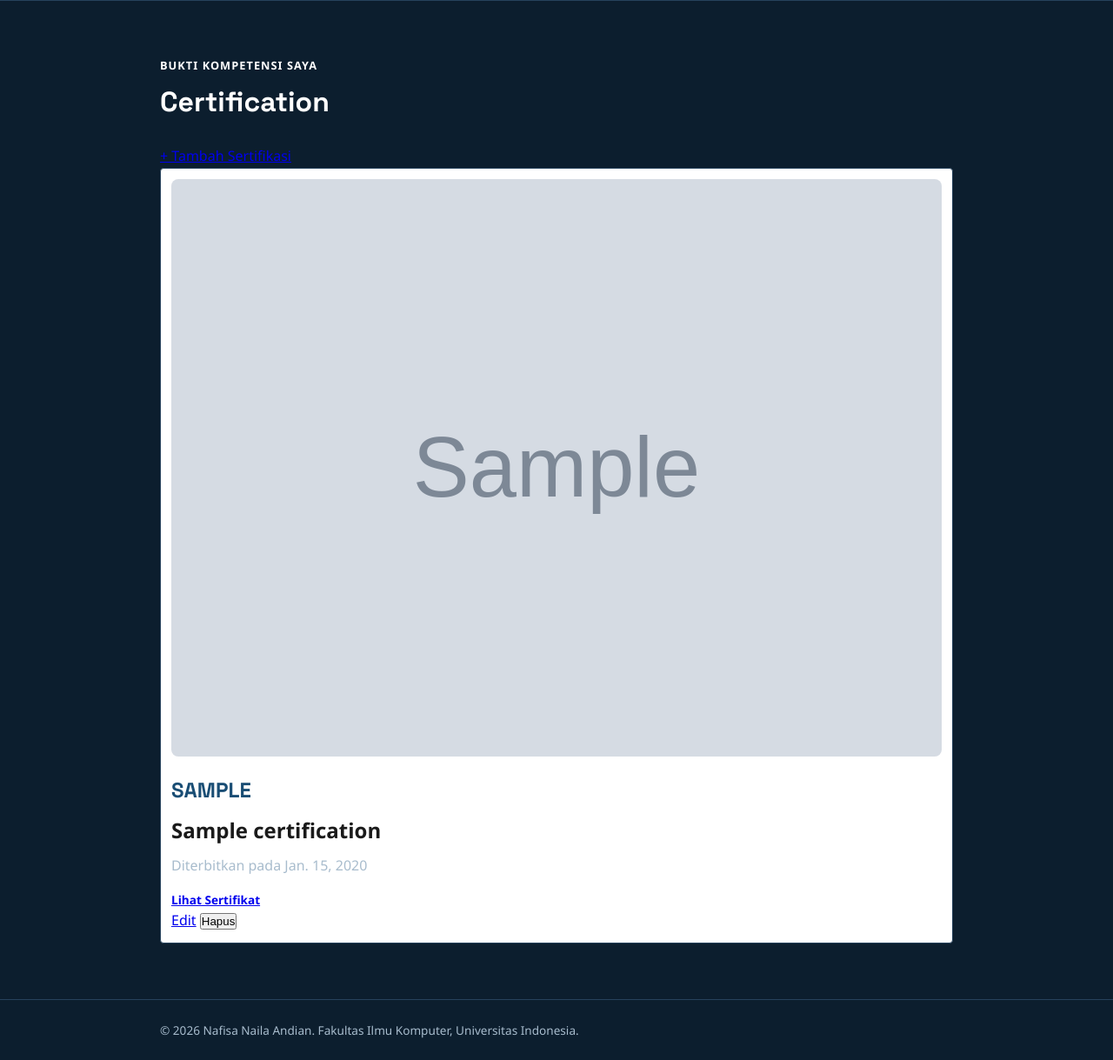
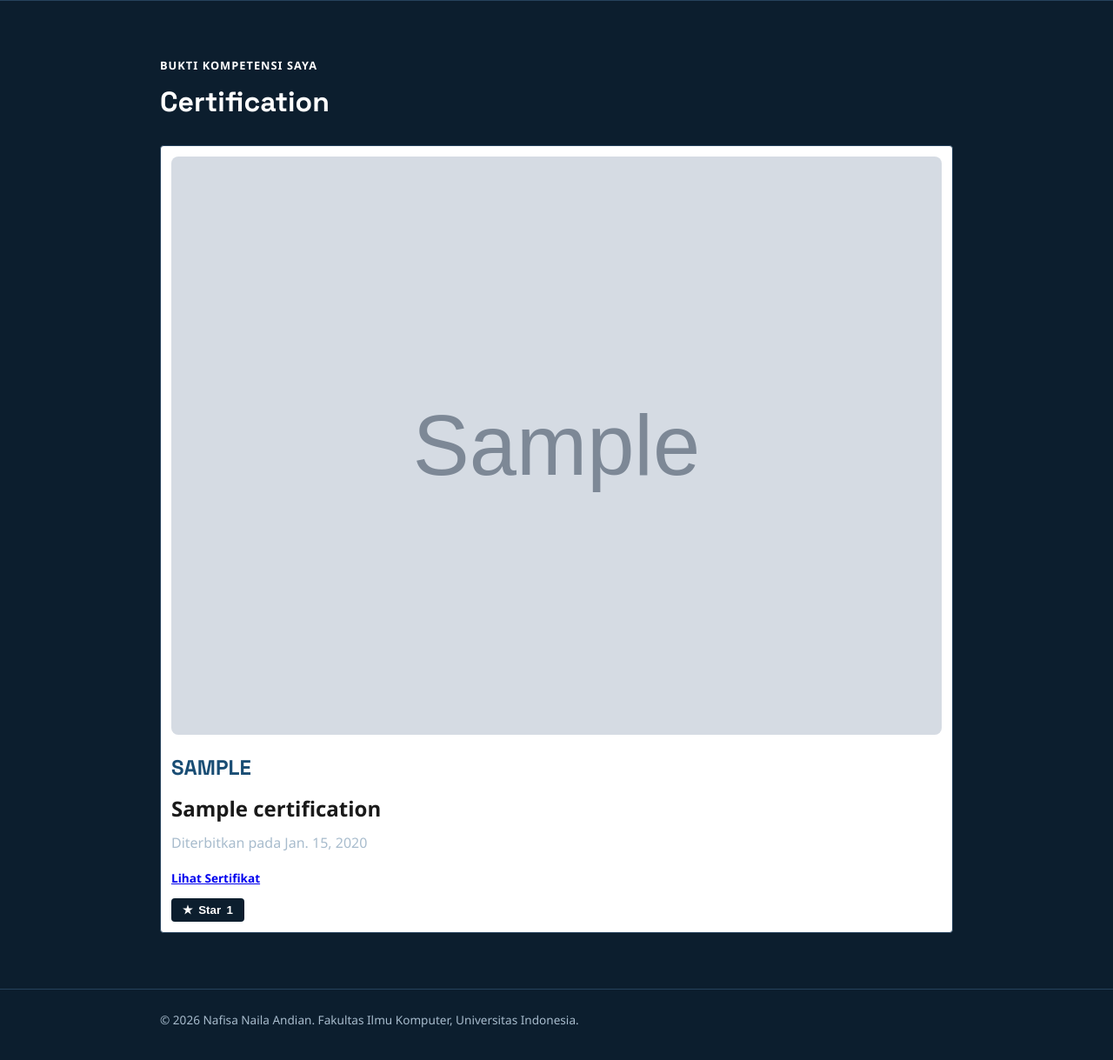
Before and after one commit to nefiyyy/myportofolio, a Django app: page /certification/ in a window 1280 px wide. Shown: the part 74-1293 px from the top of the page at 87% size. After the commit the page ends 1256 px from the top, so only its background shows below. Run offline with Django 5.2, Linux system fonts and the light colour scheme; tables that the repository leaves empty hold one stand-in row (values such as "Sample post"); grey boxes marked "Sample" are stand-in pictures.

Commit message:
feat: add Editor role, role-based controls, and star on Certification

```diff
--- a/main/urls.py
+++ b/main/urls.py
@@ -24,16 +24,17 @@ urlpatterns = [
     path("", show_main, name="show_main"),
     path("experience/", show_experience, name="show_experience"),
     path("experience/add/", create_experience, name="create_experience"),
+    path("experience/<uuid:experience_id>/delete/", delete_experience, name="delete_experience"),
+    path("experience/<uuid:experience_id>/star/", toggle_star, name="toggle_star"),
     path("certification/", show_certification, name="show_certification"),
     path("certification/add/", create_certification, name="create_certification"),
     path("certification/<uuid:id>/", show_certification_detail, name="show_certification_detail"),
     path("certification/<uuid:id>/edit/", edit_certification, name="edit_certification"),
     path("certification/<uuid:id>/delete/", delete_certification, name="delete_certification"),
+    path("certification/<uuid:id>/star/", toggle_certification_star, name="toggle_certification_star"),
     path("api/experience/", get_experience_json, name="get_experience_json"),
     path("api/certification/", get_certification_json, name="get_certification_json"),
-    path("experience/<uuid:experience_id>/delete/", delete_experience, name="delete_experience"),
     path("register/", register, name="register"),
     path("login/", login_user, name="login"),
     path("logout/", logout_user, name="logout"),
-    path("experience/<uuid:experience_id>/star/", toggle_star, name="toggle_star"),
 ]
--- a/templates/certification.html
+++ b/templates/certification.html
@@ -6,7 +6,10 @@
         <div class="container">
             <p class="section-kicker">Bukti kompetensi saya</p>
             <h1>Certification</h1>
+
+            {% if user.is_superuser %}
             <p><a href="{% url 'main:create_certification' %}">+ Tambah Sertifikasi</a></p>
+            {% endif %}
 
             <div class="experience-grid">
                 {% for certification in certification_list %}
@@ -29,12 +32,19 @@
                     </p>
                     {% endif %}
 
+                    {% include "components/certification_star.html" with certification=certification %}
+
+                    {% if user.is_superuser or is_editor %}
                     <a href="{% url 'main:edit_certification' certification.id %}">Edit</a>
+                    {% endif %}
+
+                    {% if user.is_superuser %}
                     <form method="POST" action="{% url 'main:delete_certification' certification.id %}"
                         style="display: inline;" onsubmit="return confirm('Hapus sertifikasi ini?');">
                         {% csrf_token %}
                         <button type="submit">Hapus</button>
                     </form>
+                    {% endif %}
                 </article>
                 {% empty %}
                 <p class="empty-state">
--- /dev/null
+++ b/templates/components/certification_star.html
@@ -0,0 +1,9 @@
+<form method="post" action="{% url 'main:toggle_certification_star' certification.id %}" class="star-form">
+    {% csrf_token %}
+    <button type="submit" class="button button-star{% if user in certification.starred_by.all %} is-starred{% endif %}"
+        title="{% if certification.starred_by.all %}Dibintangi oleh {{ certification.starred_by.all|join:', ' }}{% else %}Jadilah yang pertama memberi star{% endif %}">
+        <span aria-hidden="true">★</span>
+        {% if user in certification.starred_by.all %}Unstar{% else %}Star{% endif %}
+        <span class="star-count">{{ certification.starred_by.count }}</span>
+    </button>
+</form>
```
